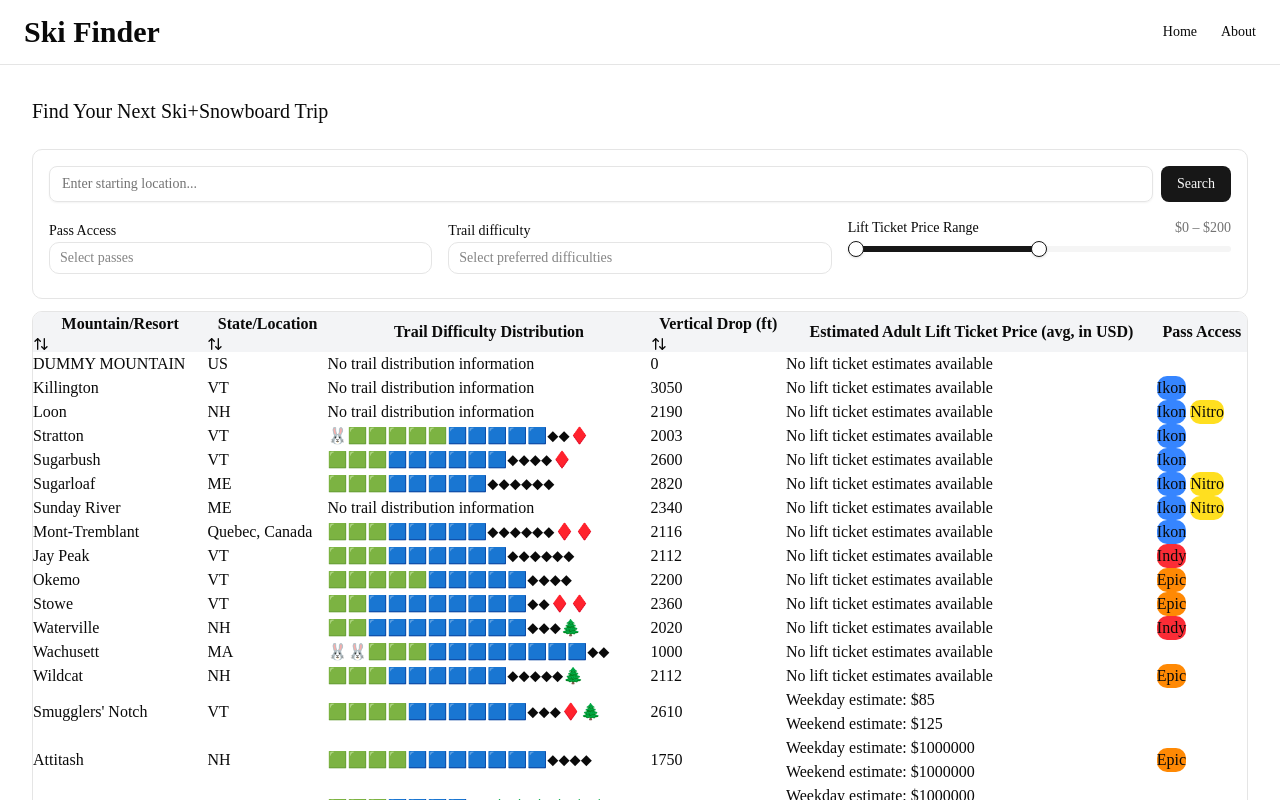
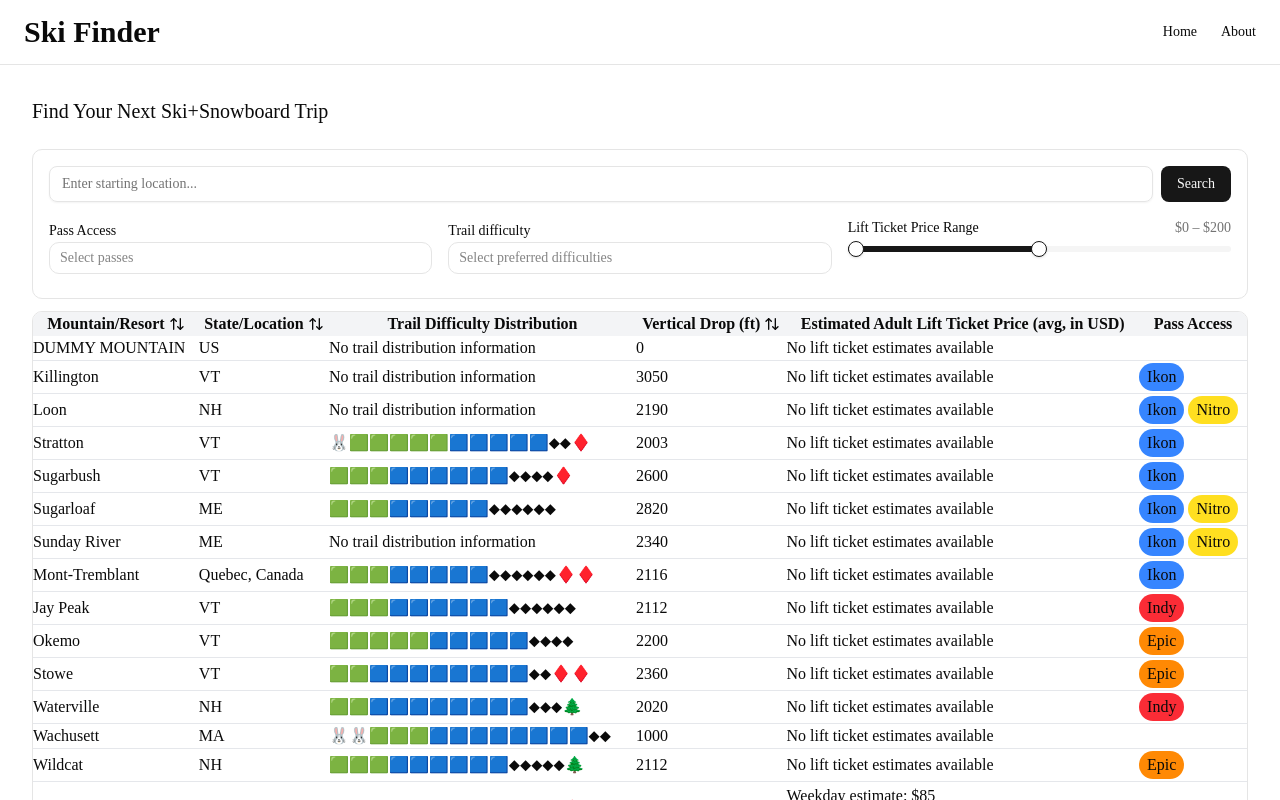
Before and after one commit to annmarieb1/ski-helper, a Next.js app: page / in a window 1280 px wide. Shown: the top 800 px of the page. Built offline with nearby package versions, Linux system fonts and the light colour scheme.

Commit message:
Update spacing and styling for main table

```diff
--- a/components/mountain/MountainTable.tsx
+++ b/components/mountain/MountainTable.tsx
@@ -32,16 +32,19 @@
 * color coding for pass access col
 */
 const renderPassAccess = (passName: string) => {
+  const baseClass =
+    "inline-flex items-center rounded-full px-2 py-0.5 my-0.5 ";
+
   if (passName === "Epic") {
-    return <p key={passName} className='rounded-lg bg-orange-400'>{passName}</p>
+    return <p key={passName} className={`${baseClass} bg-orange-400`}>{passName}</p>
   } else if (passName === "Indy") {
-    return <p key={passName} className='rounded-lg bg-red-500'>{passName}</p>
+    return <p key={passName} className={`${baseClass} bg-red-500`}>{passName}</p>
   } else if (passName === "Ikon") {
-    return <p key={passName} className='rounded-lg bg-blue-500/95'>{passName}</p>
+    return <p key={passName} className={`${baseClass} bg-blue-500/95`}>{passName}</p>
   } else if (passName === "Nitro") {
-    return <p key={passName} className='rounded-lg bg-yellow-300'>{passName}</p>
+    return <p key={passName} className={`${baseClass} bg-yellow-300`}>{passName}</p>
   } else {
-    return <p key={passName} className='rounded-lg bg-gray-300'>{passName}</p>
+    return <p key={passName} className={`${baseClass} bg-gray-300`}>{passName}</p>
   }
 }
 
@@ -56,11 +59,11 @@
   return (
     <div>
       {pricing.liftTicketWeekday !== undefined && (
-        <p>Weekday estimate: ${pricing.liftTicketWeekday}</p>
+        <p className="my-0.5">Weekday estimate: ${pricing.liftTicketWeekday}</p>
       )}
 
       {pricing.liftTicketWeekend !== undefined && (
-        <p>Weekend estimate: ${pricing.liftTicketWeekend}</p>
+        <p className="my-0.5">Weekend estimate: ${pricing.liftTicketWeekend}</p>
       )}
     </div>
   );
@@ -163,6 +166,7 @@
                     ? null
                     : (
                       <div
+                        className="flex items-center justify-center gap-1"
                         style={{
                           cursor: header.column.getCanSort()
                             ? 'pointer'
@@ -174,15 +178,15 @@
                         {header.column.getCanSort() && (
                           <>
                             {header.column.getIsSorted() === "asc" && (
-                              <ArrowUp className="h-4 w-4" />
+                              <ArrowUp className="h-4 w-4 shrink-0" /> // use shrink so the icon doesn't get squeezed if header wraps
                             )}
 
                             {header.column.getIsSorted() === "desc" && (
-                              <ArrowDown className="h-4 w-4" />
+                              <ArrowDown className="h-4 w-4 shrink-0" />
                             )}
 
                             {header.column.getIsSorted() === false && (
-                              <ArrowUpDown className="h-4 w-4" />
+                              <ArrowUpDown className="h-4 w-4 shrink-0" />
                             )}
                           </>
                         )}
@@ -194,7 +198,7 @@
           ))}
         </thead>
 
-        <tbody>
+        <tbody className="divide-y divide-gray-200">
           {table.getRowModel().rows.map((row) => (
             <tr key={row.id}>
               {row.getAllCells().map((cell) => (
```
